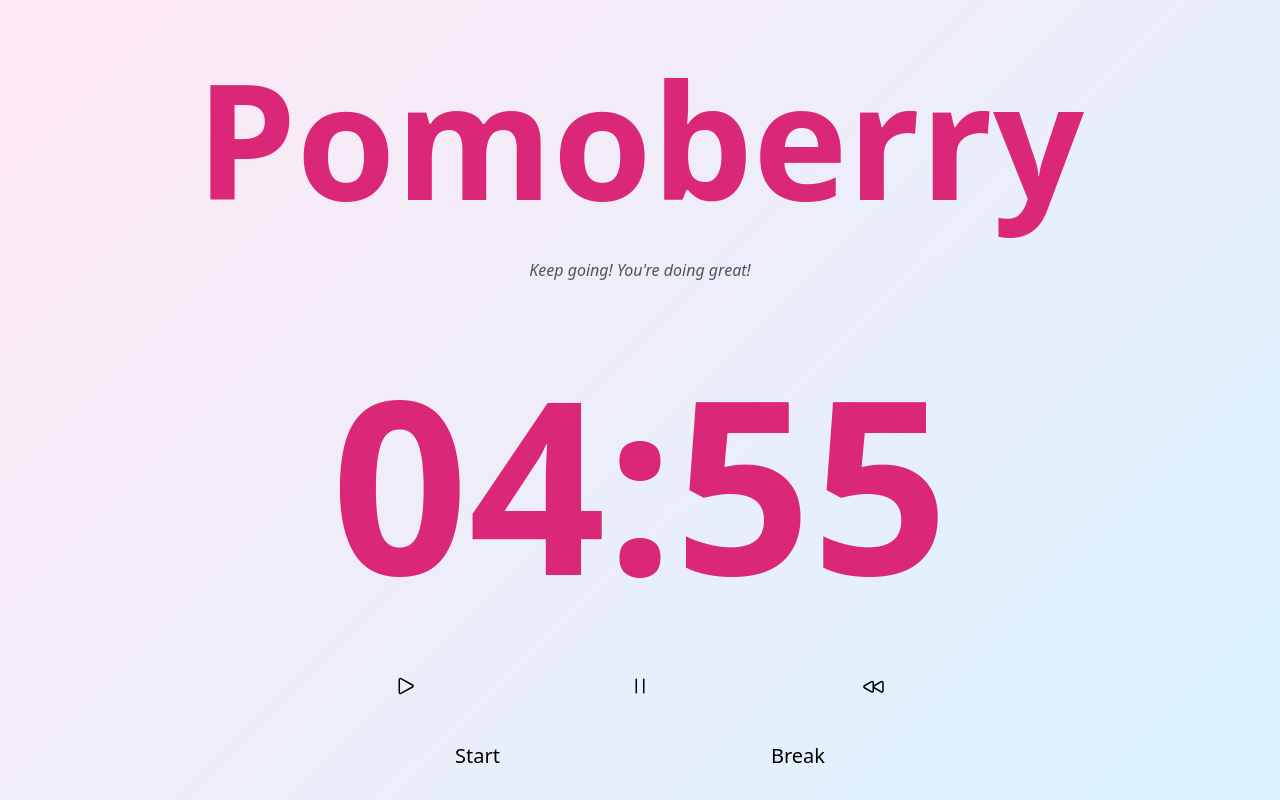
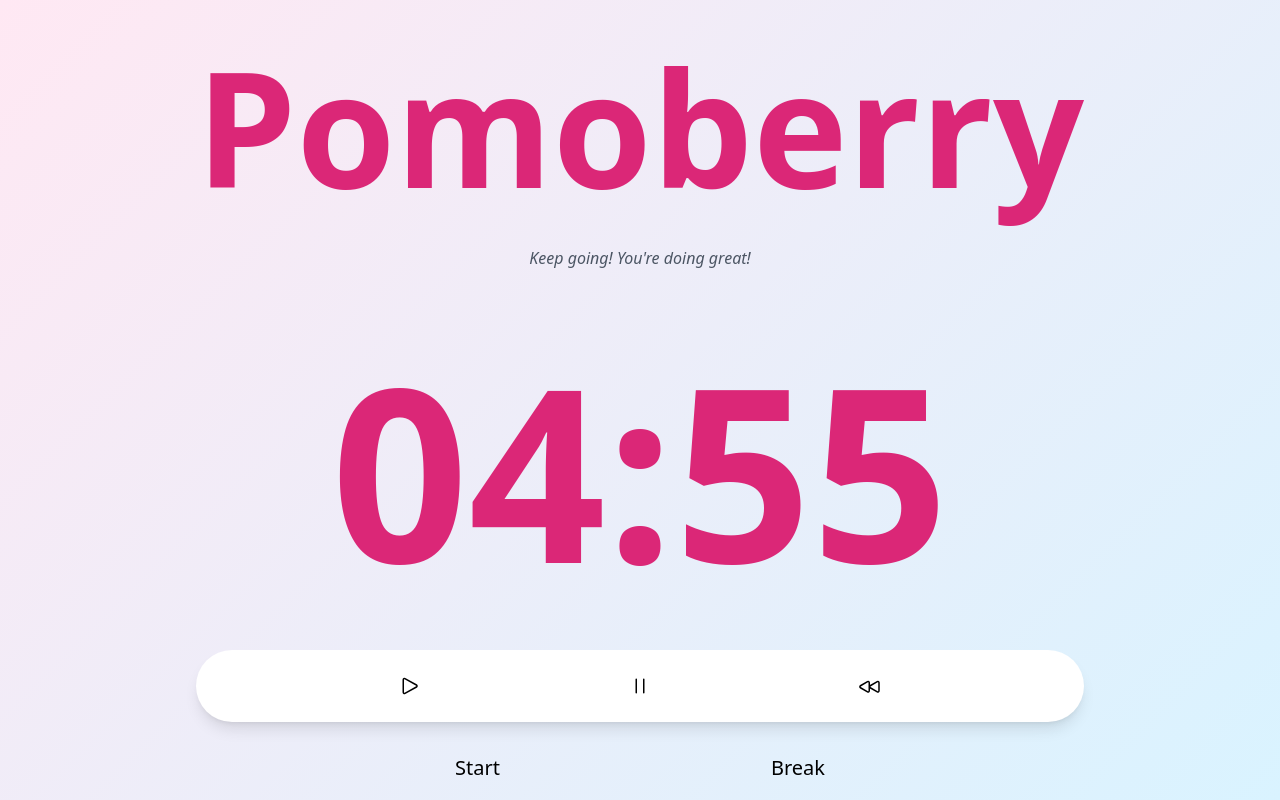
Before and after one commit to shampeyndadi/Pomoberry, a React (Vite) app in the folder App/: page / in a window 1280 px wide. Built offline with nearby package versions, Linux system fonts and the light colour scheme.

Commit message:
feat: border design

```diff
--- a/App/src/components/Pomodoro.jsx
+++ b/App/src/components/Pomodoro.jsx
@@ -33,7 +33,7 @@ function MyTimer({ expiryTimestamp }) {
         <span>{String(minutes).padStart(2, "0")}</span>:
         <span>{String(seconds).padStart(2, "0")}</span>
       </div>
-      <div className="flex justify-evenly">
+      <div className="flex justify-evenly bg-white py-3 px-2 rounded-full shadow-lg">
         <button
           className={`cursor-pointer py-3 px-3 rounded-lg ${
             highlight === "start" ? "bg-pink-300" : "bg-transparent"
```
